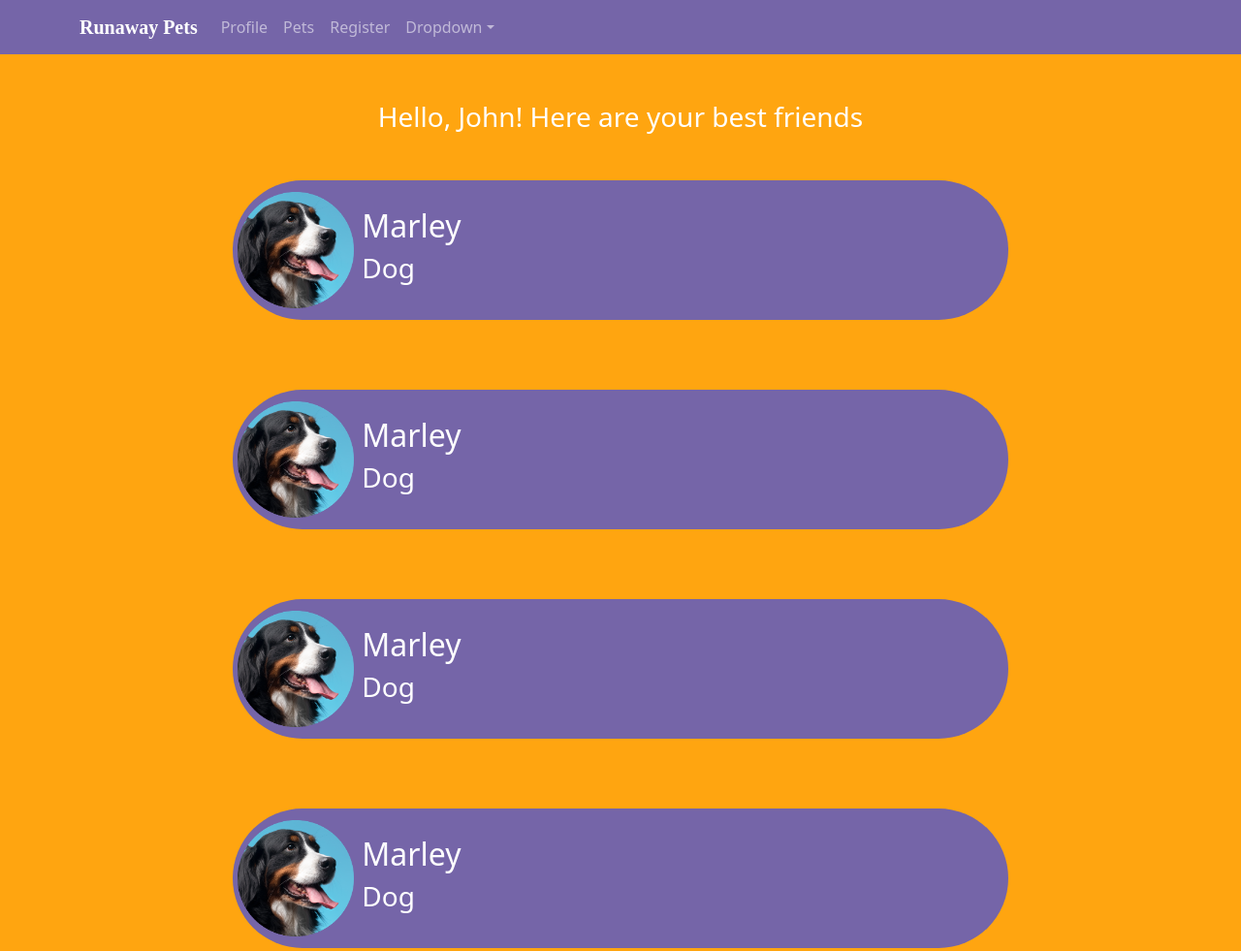
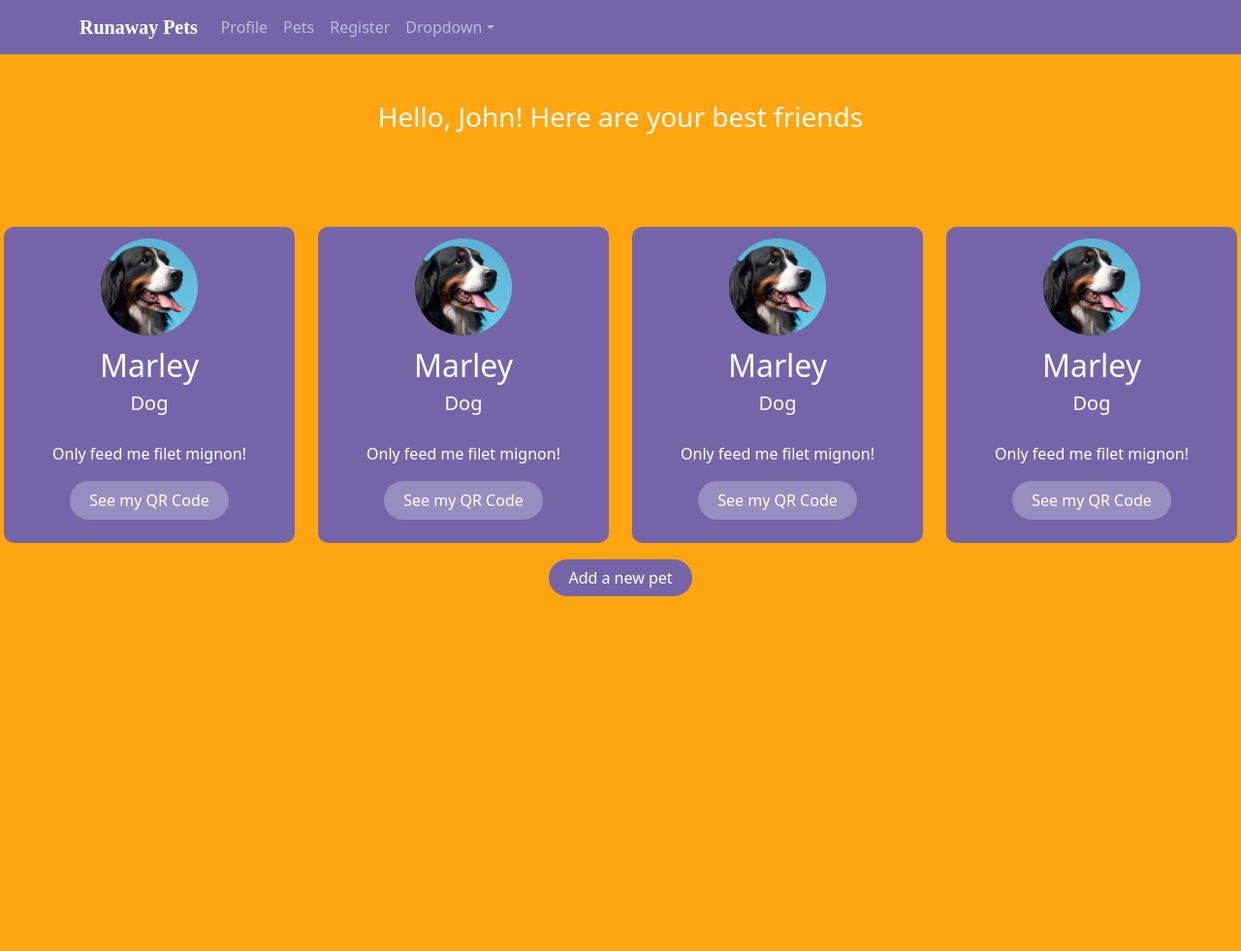
Before and after one commit to iliasd752/runaway-pets, a React app: page /pet-card in a window 1280 px wide. Shown: the top 981 px of the page at 97% size. After the commit the page ends 800 px from the top, so only its background shows below. Built offline with nearby package versions, Linux system fonts and the light colour scheme; no server answers.

Commit message:
changing card components to include information and QR Code button

```diff
--- a/src/front/js/component/PetCard.js
+++ b/src/front/js/component/PetCard.js
@@ -36,22 +36,12 @@ const opts = {
       <div>
         <h3 className="mb-5">Hello, John! Here are your best friends</h3>
       </div>
-
-
-      <div className="d-flex justify-content-left petcard align-items-center mb-4 mr-4 ml-3">
-        <div className="col col-2 d-flex flex-column ">
-          <img className="petpiccard mr-5" src={petpic}></img>
-        </div>
-
-        <div className="col col-6 d-flex flex-column align-items-left ml-5">
-          <h2>Marley</h2>
-          <h3>Dog</h3>
-        </div>
-      </div>
-
+    <div className="d-flex">
       <PetComponent />
       <PetComponent />
       <PetComponent />
+      <PetComponent />
+     </div>
 
       <div>
         <a className="purplebutton" href="register-pet">Add a new pet</a>
--- a/src/front/js/component/PetComponent.js
+++ b/src/front/js/component/PetComponent.js
@@ -4,19 +4,19 @@ import petpic from "../../img/dogprofile.png";
 export const PetComponent = () => {
   return (
     <div className="container d-flex flex-column mt-5 align-items-center">
+      <div className="d-flex flex-column justify-content-center petcard align-items-center mb-4 mr-4 ml-3">
+        <div className="col  d-flex align-items-center justify-content-center ">
+          <img className="petpiccard mr-5" src={petpic}></img>
 
-
-      <div className="d-flex justify-content-left petcard align-items-center mb-4 mr-4 ml-3">
-        <div className="col col-2 d-flex flex-column ">
-          <img className="petpiccard mr-5" src={petpic}></img>
         </div>
 
-        <div className="col col-6 d-flex flex-column align-items-left ml-5">
+        <div className="col  d-flex flex-column align-items-center ml-5">
           <h2>Marley</h2>
-          <h3>Dog</h3>
+          <h3 className="card_species">Dog</h3>
+          <p>Only feed me filet mignon!</p>
+          <a className="signup mb-4">See my QR Code</a>
         </div>
       </div>
-
     </div>
   );
 };
--- a/src/front/styles/index.css
+++ b/src/front/styles/index.css
@@ -7,6 +7,18 @@ body {
     background-color: #FFA510;
     color: white;
 }
+
+hr {
+    display: block;
+    margin-top: 1em;
+    margin-bottom: 1em;
+    margin-left: auto;
+    margin-right: auto;
+    border-style: inset;
+    border-width: 1px;
+    color: white;
+  }
+
 label {
     color: white;
 }
@@ -29,16 +41,22 @@ h3 {
 
 
 .petcard {
-    width: 800px;
+    width: 300px;
     background-color: #7565A8;
-    border-radius: 90px;
+    border-radius: 10px;
 
 }
 
+.card_species {
+
+    font-weight: 100;
+    font-size: 20px;
+    color: white;
+    margin-bottom: 28px;
+
+}
 .petpiccard {
-    width: 120px;
-    margin-left: 5px;
-    margin-right: 160px;
+    width: 100px;
     margin-top: 12px;
     margin-bottom: 12px;
 
```
